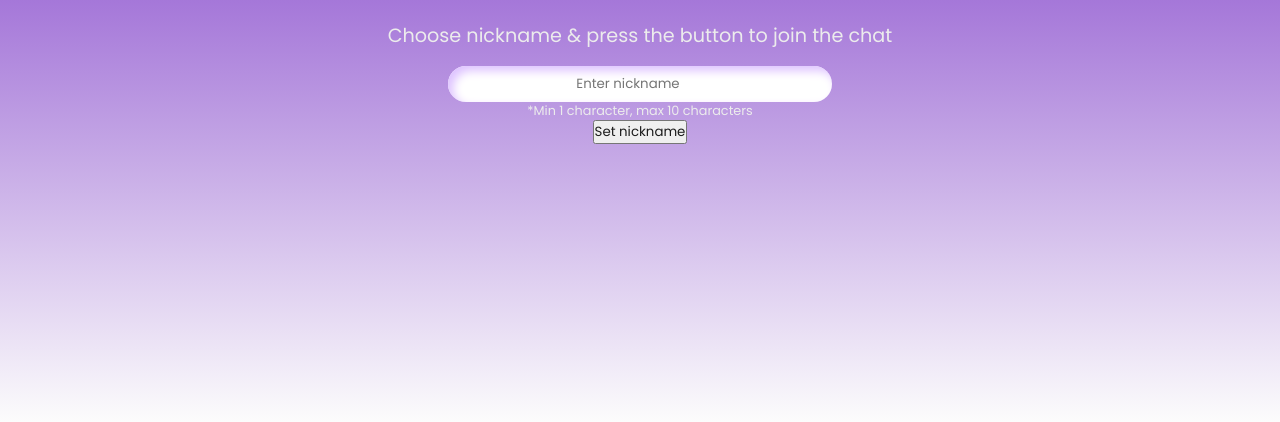
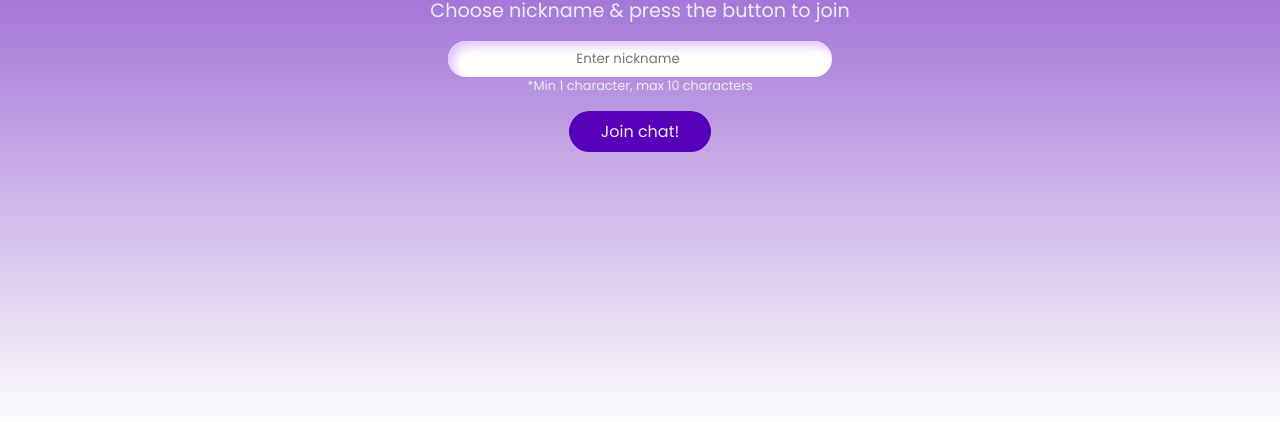
Before and after one commit to annalindqvist/Canvas-Websocket, a website with bundled scripts: page public/index.html in a window 1280 px wide. Shown: the part 378-800 px from the top of the page. Built offline with nearby package versions, Linux system fonts and the light colour scheme.

Commit message:
some changes on ids in css

```diff
--- a/public/index.html
+++ b/public/index.html
@@ -17,10 +17,10 @@
     <div id="logIn">
         <h1 class="animate__animated animate__pulse">Hi there, welcome to Chitchat!</h1>
         <div>
-            <h2>Choose nickname & press the button to join the chat</h2>
+            <h2>Choose nickname & press the button to join</h2>
             <input type="text" id="nickname" placeholder="Enter nickname" maxlength="10">
             <p>*Min 1 character, max 10 characters</p>
-            <button id="setNickname">Set nickname</button>
+            <div id="setNickname">Join chat!</div>
         </div>
 
 
--- a/public/js/code.js
+++ b/public/js/code.js
@@ -6,7 +6,7 @@ import {
 
 // DOM elements
 const inputText = document.getElementById("inputText");
-const setNickname = document.querySelector("#setNickname");
+const setNickname = document.getElementById("setNickname");
 const chatThread = document.getElementById("chatThread");
 const chat = document.getElementById("chat");
 const canvas = document.getElementById("canvas");
--- a/public/styles/style.css
+++ b/public/styles/style.css
@@ -56,6 +56,13 @@
 #logIn p {
     color: #ececec;
     font-size: 0.8rem;
+}
+#logIn #setNickname {
+    margin: 1rem;
+    background-color: rgba(87, 0, 185, 1);
+    padding: 0.5rem 2rem;
+    border-radius: 2rem;
+    color: #ececec;
 }
 
 #chat {
@@ -129,6 +136,11 @@
     display: none;
     position: absolute;
     top: 0;
+    border: 3px solid #1c1c1c;
+    left: 0;
+    /* right: 0;
+    -ms-transform: translate(-50%, -50%);
+    transform: translate(-50%, -50%); */
 }
 
 img {
```
